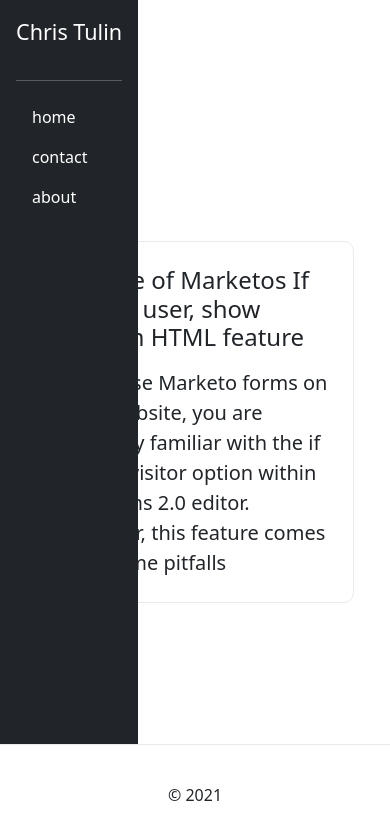
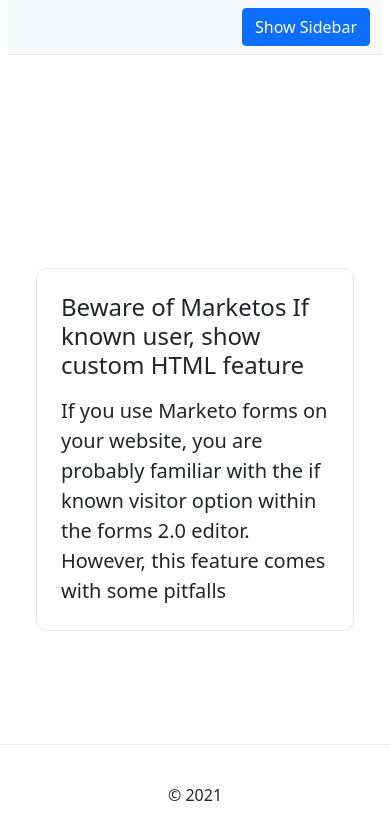
Before and after one commit to christulin/christulin.com, a Next.js app: page / in a window 390 px wide. Shown: the top 840 px of the page. Built offline with nearby package versions, Linux system fonts and the light colour scheme.

Commit message:
add mobile responsiveness and nav toggle

```diff
--- /dev/null
+++ b/components/Nav.js
@@ -0,0 +1,14 @@
+import styles from '../styles/Nav.module.css';
+
+const Nav = () => {
+
+  return (
+    <nav className="navbar navbar-expand-lg navbar-light bg-light border-bottom" id={styles.nav}>
+      <div className="container-fluid justify-content-end">
+        <button className="btn btn-primary" id="sideBarToggle">Show Sidebar</button>
+      </div>
+    </nav>
+  )
+}
+
+export default Nav;
--- a/components/SideBar.js
+++ b/components/SideBar.js
@@ -3,9 +3,10 @@
 const SideBar = () => {
 
   return (
+    <div className={styles.sideBar} id="sideBar">
       <aside id={styles.mainNav} className="d-flex flex-column flex-shrink-0 p-3 text-white bg-dark">
         <a href="/" className="d-flex align-items-center mb-3 mb-md-0 me-md-auto text-white text-decoration-none">
-        <span class="fs-4">Chris Tulin</span>
+          <span className="fs-4">Chris Tulin</span>
         </a>
         <hr />
         <ul className="nav nav-pills flex-column mb-auto">
@@ -14,6 +15,7 @@
           <li className="nav-item"><a className="nav-link text-white" href="/about">about</a></li>
         </ul>
       </aside>
+    </div>
 
   )
 }
--- /dev/null
+++ b/lib/main.js
@@ -0,0 +1,17 @@
+export function setup() {
+  window.addEventListener('load', () => {
+    const button = document.getElementById('sideBarToggle');
+    const sideBar = document.getElementById('sideBar');
+    button.addEventListener('click', () => {
+      if (sideBar.classList.contains('show')) {
+        sideBar.classList.remove('show');
+      } else {
+        sideBar.classList.add('show');
+      }
+    });
+  });
+}
+
+export function cleanup() {
+  // window.removeEventListener('load');
+}
--- a/pages/_app.js
+++ b/pages/_app.js
@@ -1,7 +1,17 @@
 import '../styles/globals.css';
 import Head from 'next/head';
+import { useEffect } from 'react';
+import { setup, cleanup } from '../lib/main';
 
 function MyApp({ Component, pageProps }) {
+
+  useEffect(() => {
+    setup();
+    return () => {
+      cleanup();
+    }
+  }, []);
+
   return (
     <>
       <Head>
--- a/pages/about.js
+++ b/pages/about.js
@@ -1,14 +1,14 @@
 import SideBar from '../components/SideBar';
 import Footer from '../components/Footer';
+import Nav from '../components/Nav';
 import styles from '../styles/Home.module.css';
 
 const About = () => {
 
   return (
     <div className={styles.container}>
-      <div className={styles.sideBar}>
-        <SideBar />
-      </div>
+      <Nav />
+      <SideBar />
       <main className={styles.main}>
         <div className="container-fluid">
           <div className="row">
--- a/pages/contact.js
+++ b/pages/contact.js
@@ -1,14 +1,14 @@
 import SideBar from '../components/SideBar';
 import Footer from '../components/Footer';
+import Nav from '../components/Nav';
 import styles from '../styles/Home.module.css';
 
 const Contact = () => {
 
   return (
     <div className={styles.container}>
-      <div className={styles.sideBar}>
-        <SideBar />
-      </div>
+      <Nav />
+      <SideBar />
       <main className={styles.main}>
         <div className="container-fluid">
           <div className="row">
--- a/pages/index.js
+++ b/pages/index.js
@@ -3,6 +3,7 @@
 import SideBar from '../components/SideBar';
 import PostTile from '../components/PostTile';
 import Footer from '../components/Footer';
+import Nav from '../components/Nav';
 import { getAllPosts } from '../lib/api'
 
 export default function Home({ allPosts }) {
@@ -14,9 +15,8 @@
         <meta name="description" content="The portfolio website for Chris Tulin, along with a collection of rants about software engineering, web development, and marketing automation" />
         <link rel="icon" href="/favicon.ico" />
       </Head>
-      <div className={styles.sideBar}>
-        <SideBar />
-      </div>
+      <Nav />
+      <SideBar />
       <main className={styles.main}>
         <div className="container-fluid">
           <div className="row">
--- a/pages/posts/[slug].js
+++ b/pages/posts/[slug].js
@@ -6,6 +6,7 @@
 import PostHeader from '../../components/PostHeader';
 import SideBar from '../../components/SideBar';
 import Footer from '../../components/Footer';
+import Nav from '../../components/Nav';
 import markdownToHtml from '../../lib/markdownToHtml.js'
 import styles from '../../styles/Home.module.css';
 
@@ -21,9 +22,8 @@
             {post.title}
           </title>
         </Head>
-        <div className={styles.sideBar}>
+        <Nav />
         <SideBar />
-        </div>
         <main className={styles.main}>
           <div className="container-fluid">
             <div className="row">
--- a/styles/Home.module.css
+++ b/styles/Home.module.css
@@ -101,11 +101,3 @@
     flex-direction: column;
   }
 }
-
-.sideBar {
-  position: fixed;
-  left: 0;
-  height: 100%;
-  display: flex;
-  flex-direction: column;
-}
--- /dev/null
+++ b/styles/Nav.module.css
@@ -0,0 +1,9 @@
+#nav {
+  width: 100%;
+}
+
+@media (min-width: 601px) {
+  #nav {
+    display: none;
+  }
+}
--- a/styles/SideBar.module.css
+++ b/styles/SideBar.module.css
@@ -1,3 +1,19 @@
 #mainNav {
-  height: calc(100% - 100px);
+  min-height: calc(100vh - 100px);
 }
+
+.sideBar {
+  position: fixed;
+  left: 0;
+  height: 100%;
+  display: flex;
+  flex-direction: column;
+  width: 140px;
+  transition: .5s;
+}
+
+@media (max-width: 600px) {
+  .sideBar {
+    margin-left: -140px;
+  }
+}
--- a/styles/globals.css
+++ b/styles/globals.css
@@ -14,3 +14,7 @@
 * {
   box-sizing: border-box;
 }
+
+#sideBar.show {
+  margin-left: 0px;
+}
```
Lines whose indentation alone changed are shown as unchanged.
